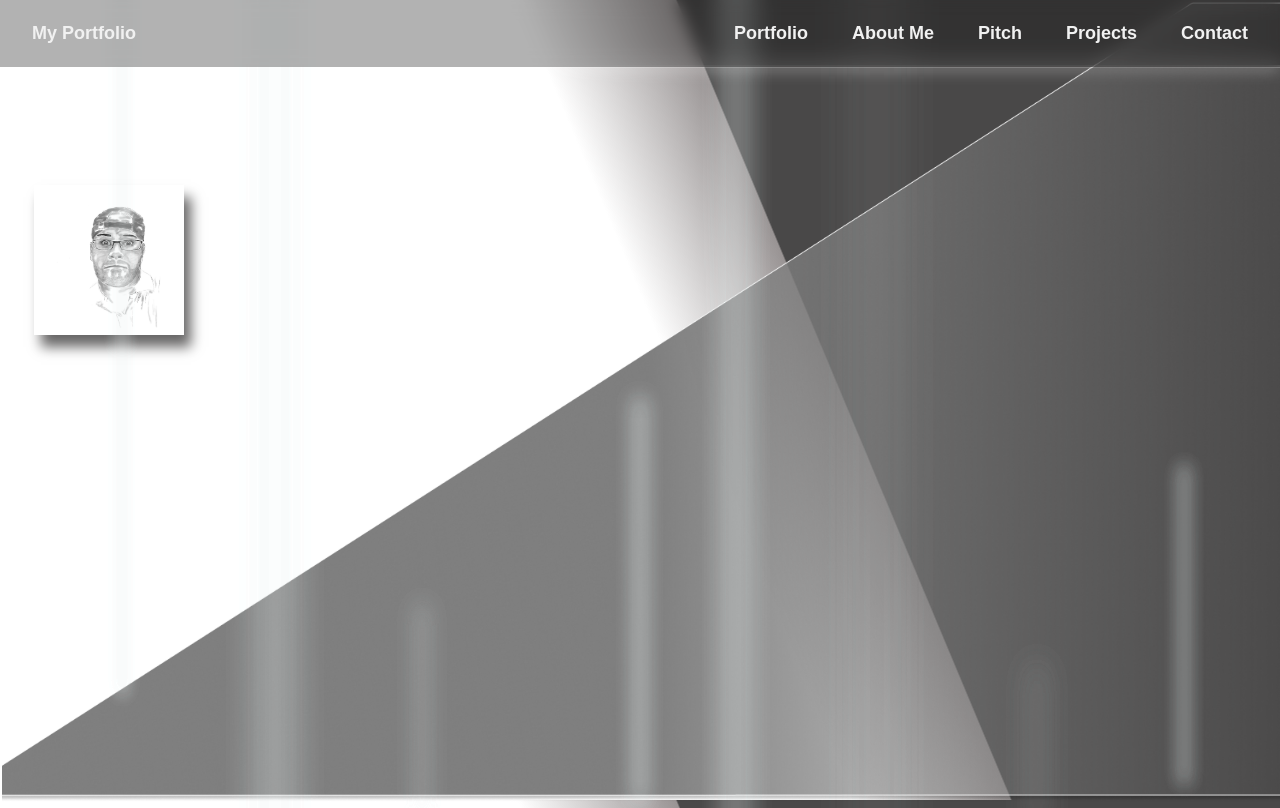
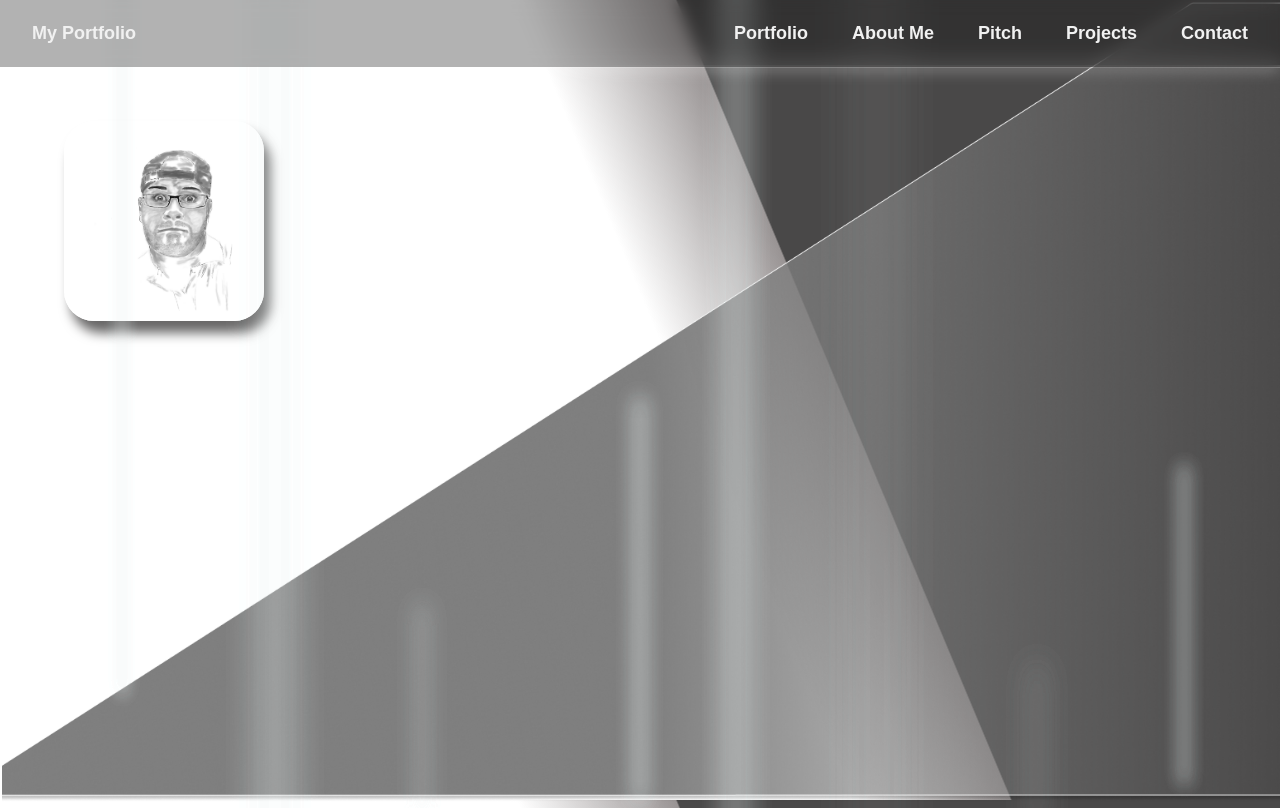
Before and after one commit to PMariusf/Portfolio, a website: page index.html in a window 1280 px wide. Drawn offline with Linux system fonts and the light colour scheme; a small style sheet from the web is missing.

Commit message:
image fixed

```diff
--- a/styles.css
+++ b/styles.css
@@ -157,12 +157,13 @@ body {
   position: absolute;
   width: 150px;
   height: 150px;
-  top: 20vh;
+  top: 12vh;
   left: 5vw;
   object-fit: cover;
   box-shadow: 7px 12px 12px rgb(104, 103, 103);
   margin-top: 25px;
-  transform: translateX(-20%); /* Centering image on smaller screens */
+  border-radius: 30px;
+  /*transform: translateX(-40%); /* Centering image on smaller screens */
 }
 
 
@@ -172,6 +173,12 @@ body {
   height: 120px;
   top: 22vh;
 }
+}
+@media (min-width: 760px) {
+  .photo-main {
+    width: 200px;
+    height: 200px;
+  }
 }
 
 
```
